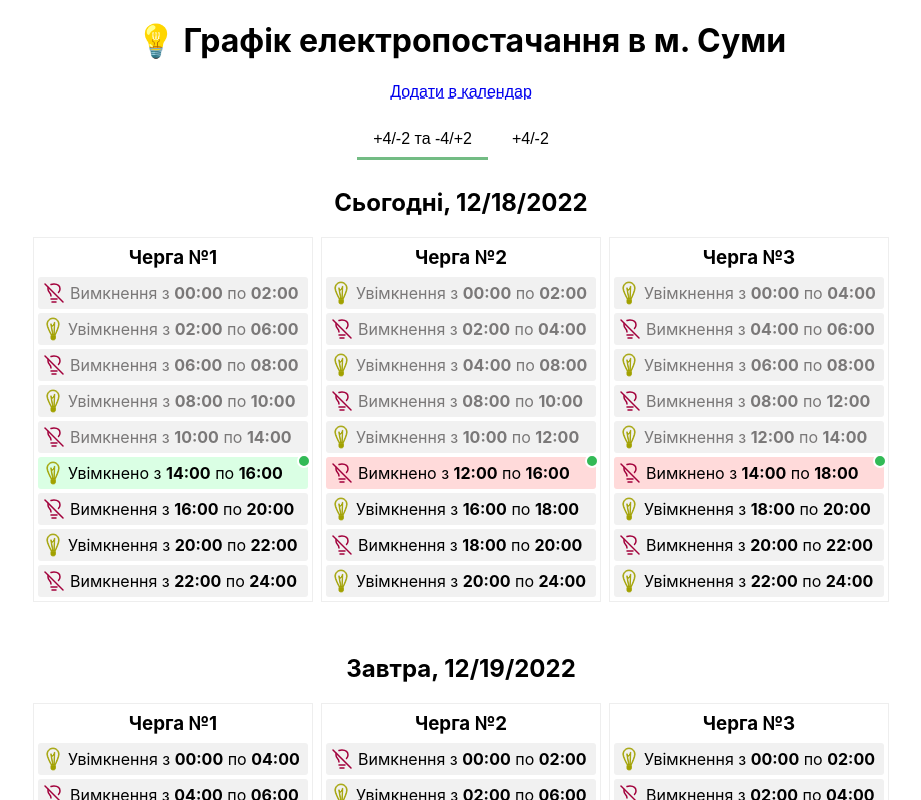
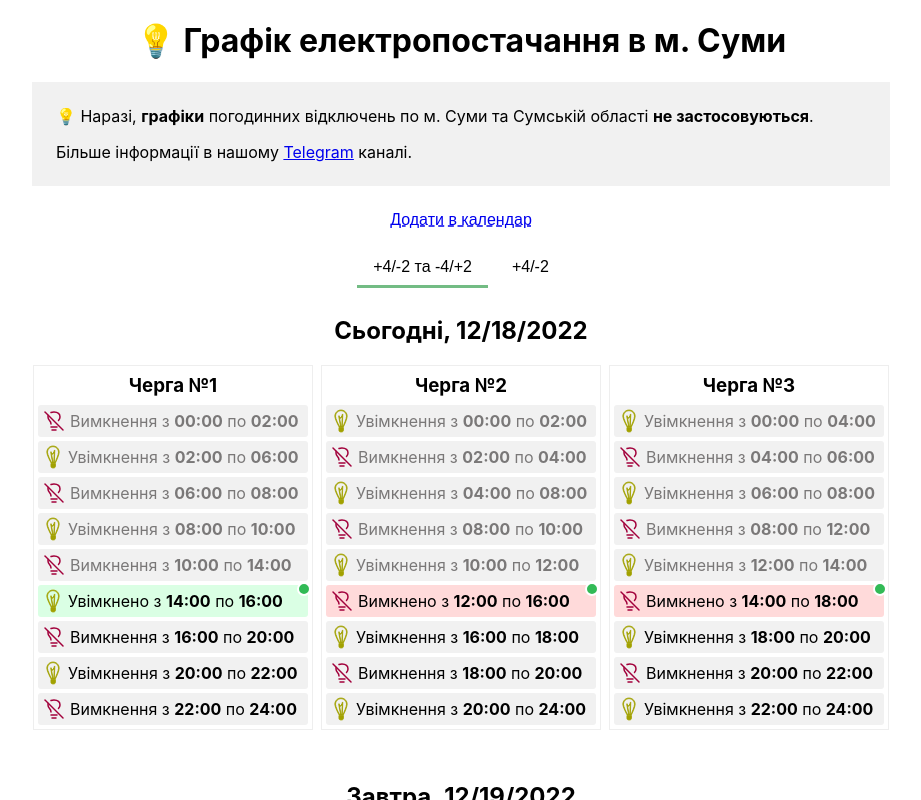
Before and after one commit to Shchepotin/light-in-app, a React (Create React App) app in the folder frontend/: page / in a window 1280 px wide. Shown: the top 800 px of the page, without its empty margins (179-1100 px from the left). Built offline with nearby package versions, Linux system fonts and the light colour scheme.

Commit message:
chore(app): show alert

```diff
--- a/frontend/src/App.tsx
+++ b/frontend/src/App.tsx
@@ -252,8 +252,9 @@ function Row(props: {
       ]
         .filter(Boolean)
         .join(" ")}
+      role="listitem"
     >
-      <div className="schedule-row-icon">
+      <div className="schedule-row-icon" aria-hidden="true">
         {props.scheduleItem.isOn ? <ZapOnIcon /> : <ZapOffIcon />}{" "}
       </div>
       <div className="schedule-row-info">
@@ -283,7 +284,11 @@ function Schedule(props: {
   return (
     <div className="schedule-wrapper">
       {filteredSchedule?.queue.map((queueItem, queueIndex) => (
-        <div className="schedule-container" key={`${props.date}-${queueIndex}`}>
+        <div
+          className="schedule-container"
+          key={`${props.date}-${queueIndex}`}
+          role="list"
+        >
           <h3 className="schedule-title">{`Черга №${queueIndex + 1}`}</h3>
           {queueItem.schedule.map((scheduleItem, scheduleItemIndex) => (
             <Row
@@ -304,7 +309,7 @@ function App() {
     id: TabsEnum.Main,
     data: scheduleData,
   });
-  const isShowAlert = false;
+  const isShowAlert = true;
 
   useEffect(() => {
     const timer = setInterval(() => {
@@ -329,7 +334,19 @@ function App() {
         <div className="alert-container">
           <div className="alert-content-container">
             <p>
-              ❗️ Екстренне відключення у зв'язку з загрозою ракетного обстрілу.
+              💡 Наразі, <strong>графіки</strong> погодинних відключень по м.
+              Суми та Сумській області <strong>не застосовуються</strong>.
+            </p>
+            <p>
+              Більше інформації в нашому{" "}
+              <a
+                target="_blank"
+                rel="noreferrer"
+                href="https://t.me/LightInApp"
+              >
+                Telegram
+              </a>{" "}
+              каналі.
             </p>
           </div>
         </div>
@@ -345,6 +362,7 @@ function App() {
           onClick={() => {
             setTab({ id: TabsEnum.Main, data: scheduleData });
           }}
+          aria-label="Графік для плюс 4 мінус 2 та мінус 4 плюс 2"
         >
           +4/-2 та -4/+2
         </button>
@@ -355,6 +373,7 @@ function App() {
           onClick={() => {
             setTab({ id: TabsEnum.Additional1, data: AdditionalScheduleData1 });
           }}
+          aria-label="Графік для плюс 4 мінус 2"
         >
           +4/-2
         </button>
```
